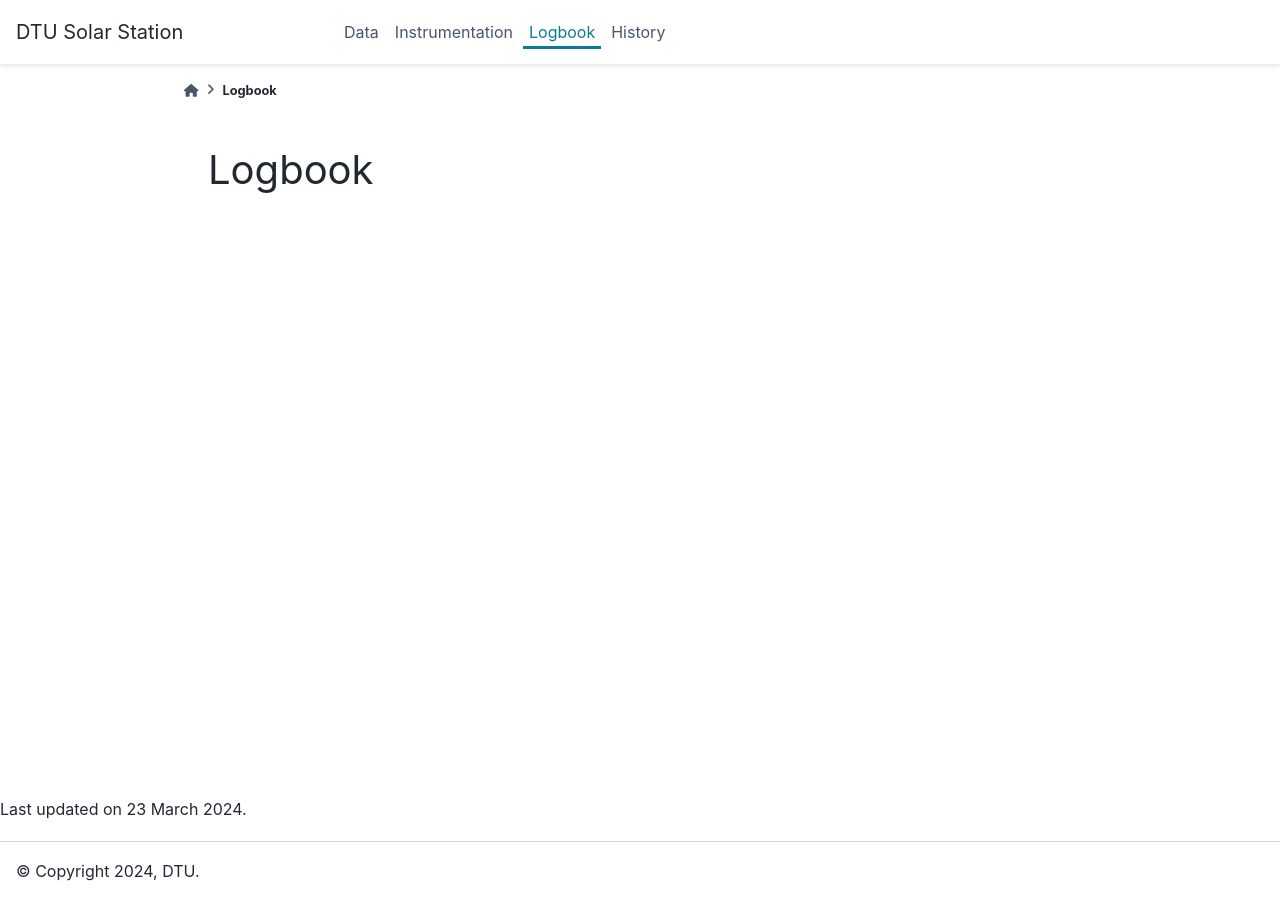
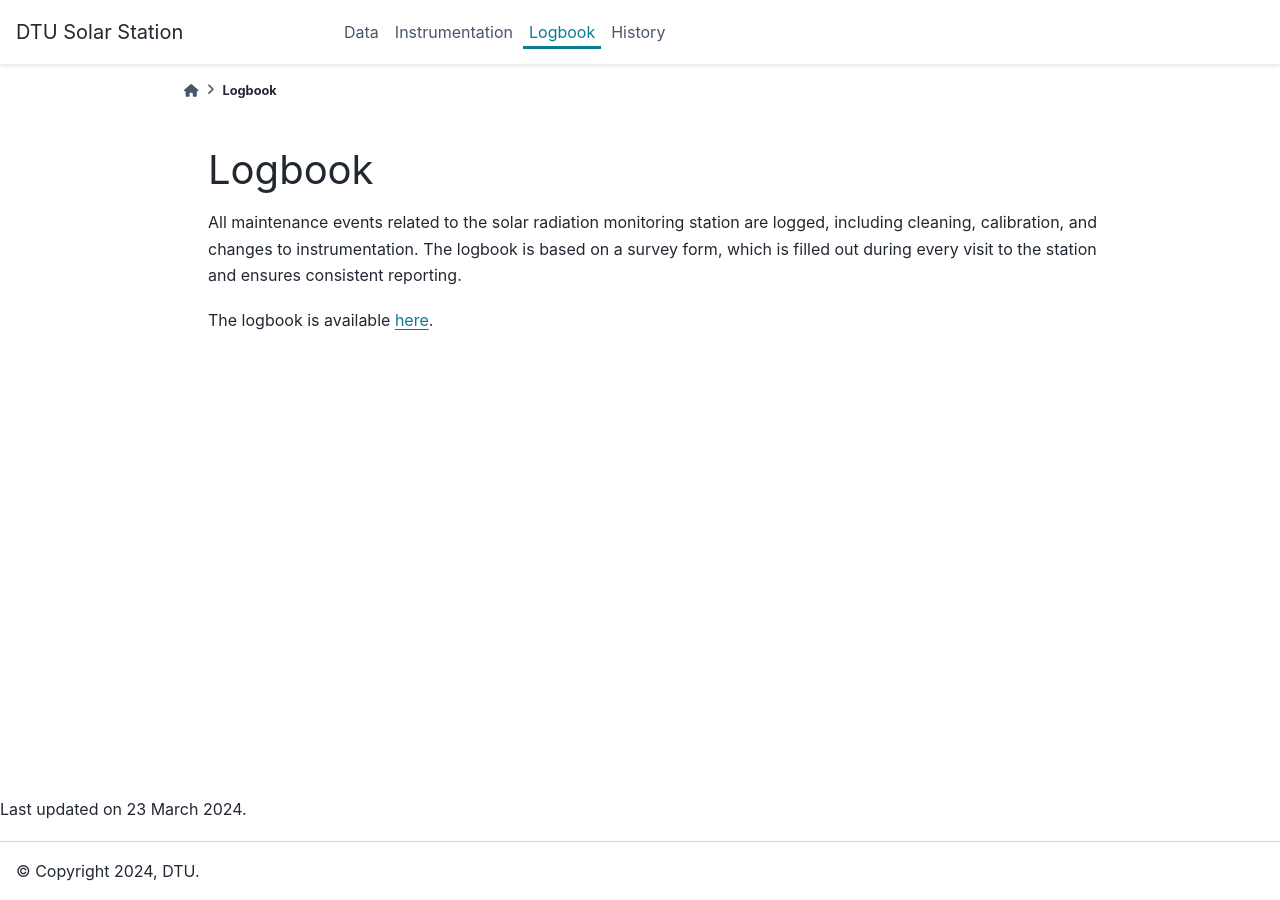
Before and after one commit to AssessingSolar/dtu_solar_station, a Sphinx documentation site: the page built from docs/logbook.md, in a window 1280 px wide. Built offline with Sphinx 7.4.7 and the PyData theme 0.15.4, drawn with Linux system fonts in a browser that asks for light colours.

Commit message:
Add logbook link

```diff
--- a/docs/logbook.md
+++ b/docs/logbook.md
@@ -1 +1,5 @@
 # Logbook
+
+All maintenance events related to the solar radiation monitoring station are logged, including cleaning, calibration, and changes to instrumentation. The logbook is based on a survey form, which is filled out during every visit to the station and ensures consistent reporting.
+
+The logbook is available [here](https://docs.google.com/spreadsheets/d/11HGFfdIwgw48tLejh3nTuS204q5MC6n18jJW-pSLFfU/edit?usp=sharing).
```
